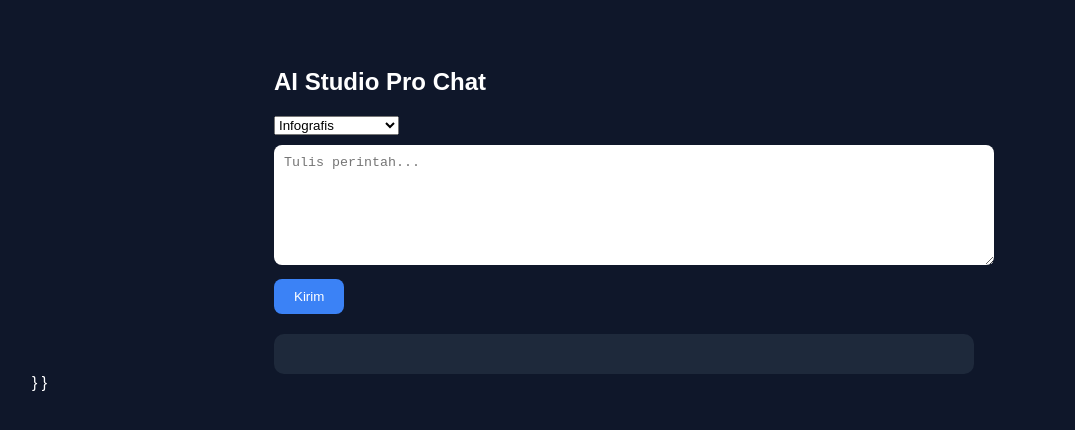
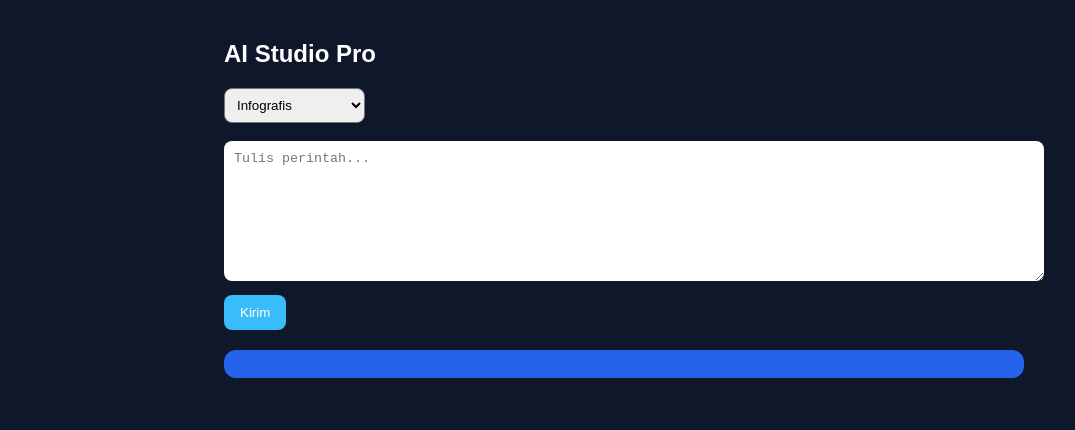
Before and after one commit to maryamattimory-collab/ai-tools, a website: page chat.html in a window 1280 px wide. Both pictures are taken after a click on the button "Kirim". Shown: the whole page, without its empty margins (16-1091 px from the left). Drawn offline with Linux system fonts and the light colour scheme; no server answers.

Commit message:
Update chat.html

```diff
--- a/chat.html
+++ b/chat.html
@@ -2,127 +2,151 @@
 <html>
 <head>
 <meta charset="UTF-8">
-<title>AI Studio Pro Chat</title>
+<title>AI Studio Pro</title>
 
 <style>
 body{
 font-family:Arial;
 background:#0f172a;
 color:white;
-padding:40px;
+margin:0;
+padding:20px;
 }
 
 .container{
-max-width:700px;
+max-width:800px;
 margin:auto;
 }
 
 textarea{
 width:100%;
-height:100px;
+height:120px;
 padding:10px;
 border-radius:8px;
 border:none;
+}
+
+select{
+padding:8px;
+border-radius:8px;
+}
+
+button{
+padding:10px 16px;
+border:none;
+border-radius:8px;
+background:#38bdf8;
+color:white;
+cursor:pointer;
 margin-top:10px;
 }
 
-button{
-margin-top:10px;
-padding:10px 20px;
-border:none;
-border-radius:8px;
-background:#3b82f6;
-color:white;
-cursor:pointer;
+.chat{
+margin-top:20px;
 }
 
-.result{
-margin-top:20px;
-padding:20px;
-background:#1e293b;
-border-radius:10px;
+.bubble{
+padding:14px;
+border-radius:12px;
+margin-top:10px;
 white-space:pre-wrap;
 }
+
+.user{
+background:#2563eb;
+text-align:right;
+}
+
+.ai{
+background:#1e293b;
+}
 </style>
-
 </head>
 
 <body>
 
 <div class="container">
 
-<h2>AI Studio Pro Chat</h2>
+<h2>AI Studio Pro</h2>
 
-  <select id="mode">
+<select id="mode">
 <option value="infographic">Infografis</option>
-<option value="video">Script Video</option>
+<option value="tiktok">TikTok Carousel</option>
+<option value="leonardo">Prompt Leonardo</option>
 <option value="veo">Prompt Veo</option>
-<option value="leonardo">Prompt Leonardo</option>
-<option value="tiktok">TikTok Carousel</option>
 </select>
+
+<br><br>
 
 <textarea id="prompt" placeholder="Tulis perintah..."></textarea>
 
+<br>
+
 <button onclick="sendPrompt()">Kirim</button>
 
-<div id="result" class="result"></div>
+<div class="chat" id="chat"></div>
 
 </div>
 
 <script>
 
+let lastText="";
+
+function addBubble(text,type){
+
+const div=document.createElement("div");
+
+div.className="bubble "+type;
+
+div.innerText=text;
+
+document.getElementById("chat").appendChild(div);
+
+}
+
 async function sendPrompt(){
 
-const prompt = document.getElementById("prompt").value;
-const mode = document.getElementById("mode").value;
+const prompt=document.getElementById("prompt").value;
 
-document.getElementById("result").innerText = "Memproses...";
+const mode=document.getElementById("mode").value;
 
-const res = await fetch("https://thriving-harmony-production-76ec.up.railway.app/api/gemini-chat",{
+addBubble(prompt,"user");
+
+const res=await fetch("https://thriving-harmony-production-76ec.up.railway.app/api/gemini-chat",{
+
 method:"POST",
-headers:{
-"Content-Type":"application/json"
-},
+
+headers:{"Content-Type":"application/json"},
+
 body:JSON.stringify({
-message:prompt,
-mode:mode
+
+message:`Mode:${mode}\nPrompt:${prompt}`
+
 })
+
 });
 
-const data = await res.json();
+const data=await res.json();
 
-const text = data.result?.text || data.reply || data.result || data.text || JSON.stringify(data,null,2);
+const text=
 
-document.getElementById("result").innerHTML =
-text +
-'<br><br><button onclick="copyText()">Salin</button>' +
-'<button onclick="downloadTxt()">Download TXT</button>';
+data.result?.text ||
 
-window.lastResult = text;
-}
+data.reply ||
 
-<script>
+data.message ||
 
-async function sendPrompt(){
-  ...
-}
+data.text ||
 
-function copyText(){
-navigator.clipboard.writeText(window.lastResult);
-alert("Teks berhasil disalin!");
-}
+JSON.stringify(data,null,2);
 
-function downloadTxt(){
-const blob = new Blob([window.lastResult], {type:"text/plain"});
-const a = document.createElement("a");
-a.href = URL.createObjectURL(blob);
-a.download = "hasil-ai.txt";
-a.click();
+lastText=text;
+
+addBubble(text,"ai");
+
 }
 
 </script>
 
-}
-}
 </body>
 </html>
```
